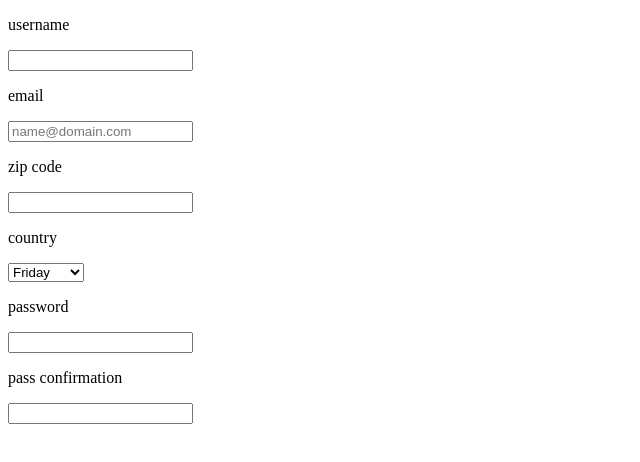
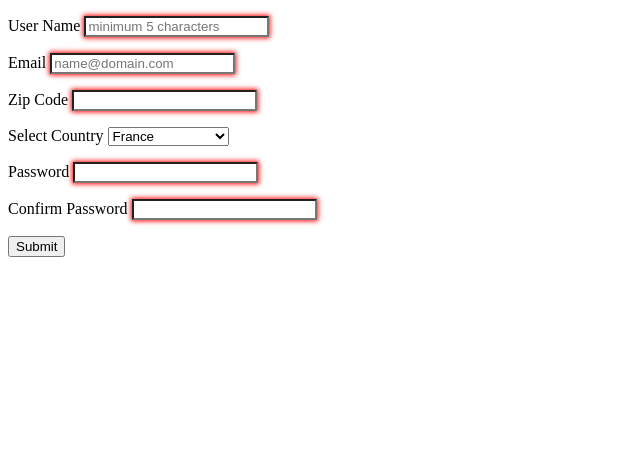
Before and after one commit to muratcan-yuksel/form-validation, a plain HTML site: page index.html in a window 1280 px wide. Shown: the whole page, without its empty margins (0-640 px from the left). Drawn offline with Linux system fonts and the light colour scheme.

Commit message:
playing around

```diff
--- a/index.html
+++ b/index.html
@@ -4,22 +4,51 @@
     <link rel="stylesheet" href="style.css">
 </head>
 <body>
-    <p>username</p>
-    <input type="text" name="username">
-    <p>email</p>
-    <input type="email" name="email-address" placeholder="name@domain.com" required>
-    <p>zip code</p>
-    <input type="number" name="cost">
-    <p>country</p>
-    <select name="day">
-        <option value="Friday" selected>Friday</option>
-        <option value="Saturday">Saturday</option>
-        <option value="Sunday">Sunday</option>
-    </select>
-    <p>password</p>
-    <input type="text" name="username">
-    <p>pass confirmation</p>
-    <input type="text" name="username">
+    <form>
+        <div>
+            <p>
+                <label for="userName">User Name</label>
+                <input id="userName" type="text" name="username" placeholder="minimum 5 characters" minlength="5" required>
+            </p>
+        </div>
+        <div>
+            <p>
+                <label for="email">Email</label>
+                <input id="email" type="email" name="email-address" placeholder="name@domain.com" required>
+            </p>
+        </div>
+        <div>
+            <p>
+                <label for="number">Zip Code</label>
+                <input type="number" name="code" required>
+            </p>
+        </div>
+        <div>
+            <p>
+        <label for="country">Select Country</label>
+        <!-- required didn't work for the following one -->
+        <select id="country" name="country" required>
+            <option value="France" selected>France</option>
+            <option value="The-Netherlands">The Netherlands</option>
+            <option value="Other">Other</option>
+        </select>
+            </p>
+        </div>
+        <div>
+            <p>
+        <label for ="password">Password</label>
+        <input type="text" name="password" required>
+            </p>
+        </div>
+        <div>
+            <p>
+        <label for ="confirmation">Confirm Password</label>
+        <input type="text" name="confirmation" required>
+            </p>
+        </div>
+        <button>Submit</button>
+    </form>
+
 
 
     <script src="app.js"></script>
--- a/style.css
+++ b/style.css
@@ -0,0 +1,10 @@
+input:invalid {
+	box-shadow: 0 0 5px 1px red;
+}
+
+input:focus:invalid {
+	box-shadow: none;
+}
+#email:focus {
+	background-color: blue;
+}
```
